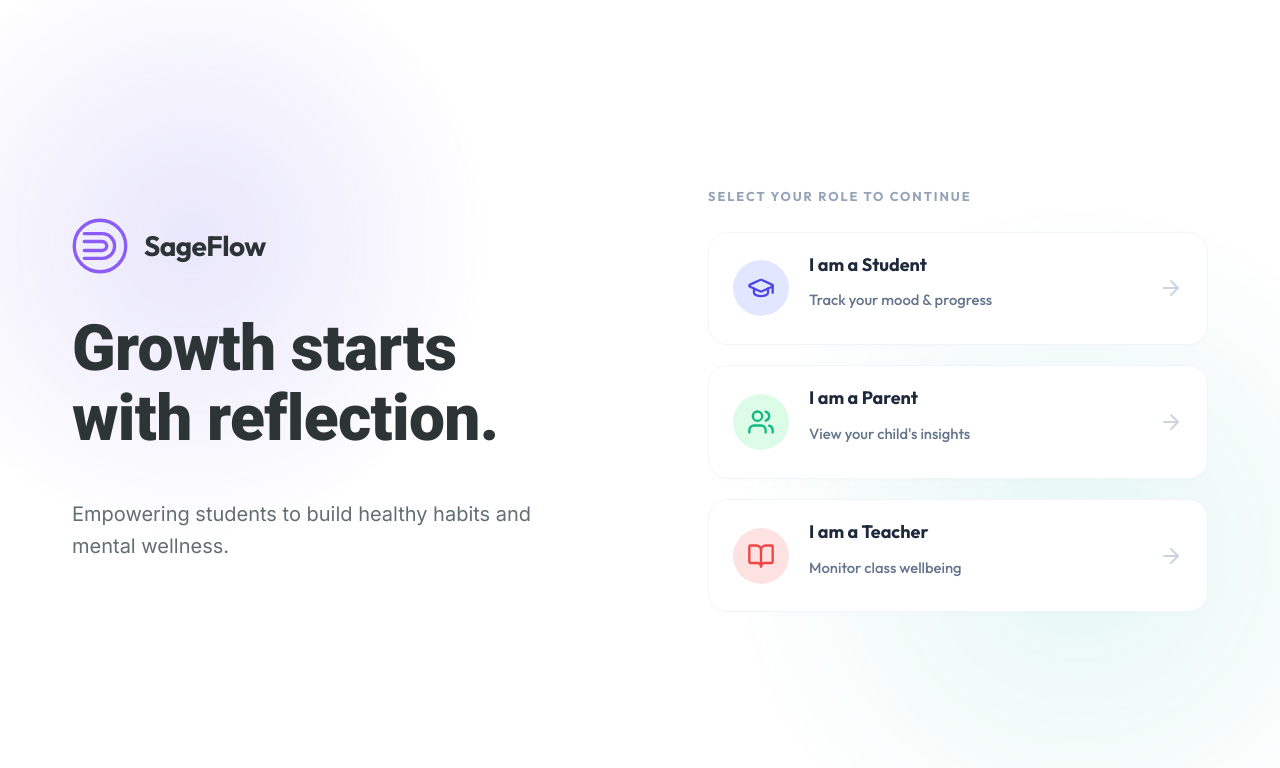
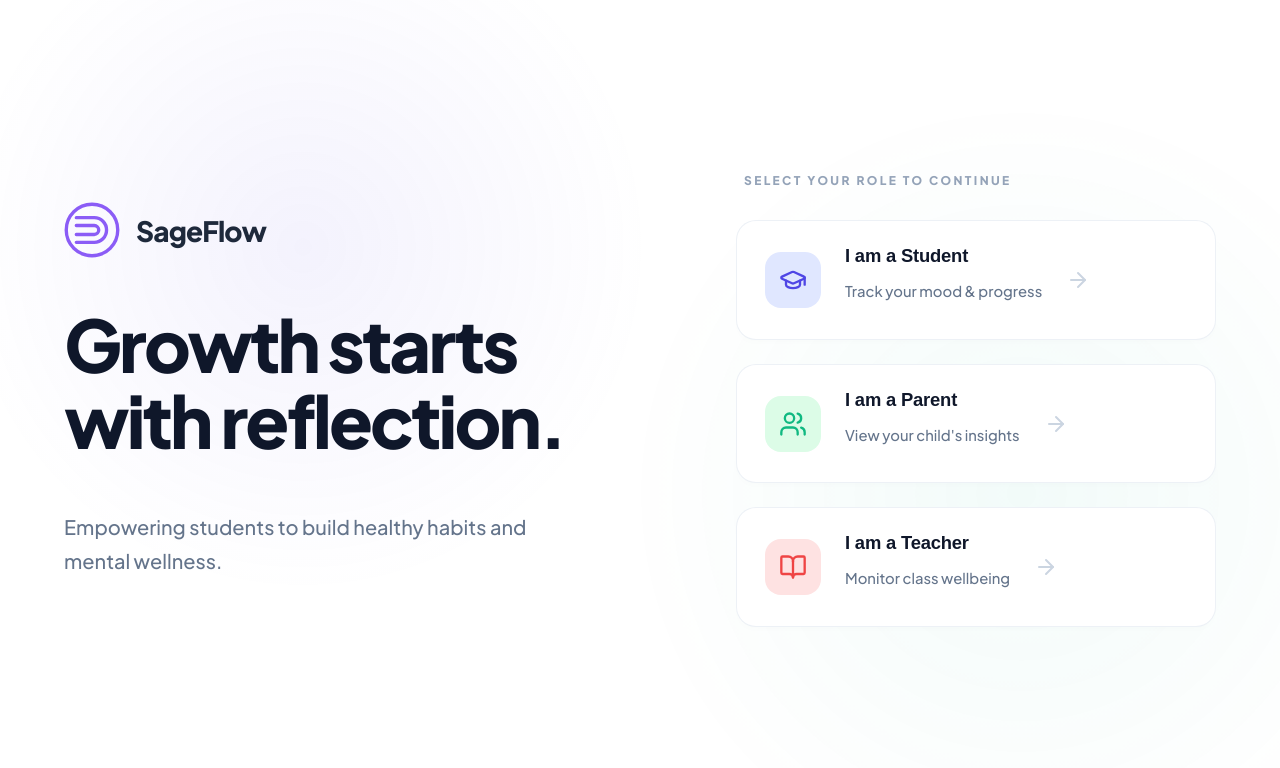
Before and after one commit to anupmedhi/SageFlow, a Next.js app: page / in a window 1280 px wide. Shown: the top 768 px of the page. Built offline with nearby package versions, Linux system fonts and the light colour scheme.

Commit message:
Enhance UI with Plus Jakarta Sans, premium cards, and interactive mood tracking

```diff
--- a/src/app/layout.tsx
+++ b/src/app/layout.tsx
@@ -1,5 +1,5 @@
 import type { Metadata } from "next";
-import { Inter, Outfit, Roboto } from "next/font/google"; // Import Roboto
+import { Inter, Plus_Jakarta_Sans } from "next/font/google";
 import "./globals.css";
 
 const inter = Inter({
@@ -7,17 +7,10 @@ const inter = Inter({
   subsets: ["latin"],
 });
 
-const outfit = Outfit({
-  variable: "--font-outfit",
+const jakarta = Plus_Jakarta_Sans({
+  variable: "--font-jakarta",
   subsets: ["latin"],
-});
-
-const roboto = Roboto({
-  weight: ['400', '700', '900'],
-  style: ['normal', 'italic'],
-  subsets: ['latin'],
   display: 'swap',
-  variable: '--font-roboto',
 });
 
 export const metadata: Metadata = {
@@ -33,7 +26,7 @@ export default function RootLayout({
   return (
     <html lang="en">
       <body
-        className={`${inter.variable} ${outfit.variable} ${roboto.variable} antialiased`}
+        className={`${inter.variable} ${jakarta.variable} antialiased`}
       >
         {children}
       </body>
--- a/src/app/page.module.css
+++ b/src/app/page.module.css
@@ -1,4 +1,4 @@
-/* ... (keep existing container/hero styles) */
+/* ... (keep existing container) */
 
 .container {
   min-height: 100vh;
@@ -7,194 +7,195 @@
   background: white;
   position: relative;
   overflow: hidden;
-  font-family: var(--font-outfit);
+  font-family: var(--font-jakarta), sans-serif;
+  /* Update root font */
 }
 
+/* Background Blurs - Tuned for elegance */
 .blob1 {
   position: absolute;
-  top: -10%;
-  left: -10%;
-  width: 600px;
-  height: 600px;
-  background: radial-gradient(circle, rgba(108, 92, 231, 0.15) 0%, rgba(255, 255, 255, 0) 70%);
+  top: -15%;
+  left: -5%;
+  width: 700px;
+  height: 700px;
+  background: radial-gradient(circle, rgba(108, 92, 231, 0.08) 0%, rgba(255, 255, 255, 0) 70%);
+  /* softer */
   border-radius: 50%;
   z-index: 0;
-  animation: float 10s ease-in-out infinite;
+  animation: float 15s ease-in-out infinite;
 }
 
 .blob2 {
   position: absolute;
   bottom: -10%;
   right: -10%;
-  width: 700px;
-  height: 700px;
-  background: radial-gradient(circle, rgba(0, 184, 148, 0.1) 0%, rgba(255, 255, 255, 0) 70%);
+  width: 800px;
+  height: 800px;
+  background: radial-gradient(circle, rgba(0, 184, 148, 0.05) 0%, rgba(255, 255, 255, 0) 70%);
+  /* softer */
   border-radius: 50%;
   z-index: 0;
-  animation: float 12s ease-in-out infinite reverse;
+  animation: float 18s ease-in-out infinite reverse;
 }
 
+/* ... Content Grid ... */
 .content {
   position: relative;
   z-index: 10;
-  max-width: 1200px;
+  max-width: 1280px;
+  /* Slightly wider */
   width: 100%;
   margin: 0 auto;
   padding: 4rem 2rem;
   display: grid;
   grid-template-columns: 1fr 1fr;
   align-items: center;
-  gap: 6rem;
-  /* Increased gap for better breathing room */
+  gap: 5rem;
   min-height: 100vh;
 }
 
-/* ... (Hero content stays similar but cleaned up) */
+/* Hero Typography */
 .heroContent {
   display: flex;
   flex-direction: column;
   justify-content: center;
   align-items: flex-start;
+  padding-left: 2rem;
 }
 
 .brand {
   display: flex;
   align-items: center;
   gap: 1rem;
-  margin-bottom: 2.5rem;
-}
-
-.logoIcon {
-  width: 3.5rem;
-  height: 3.5rem;
-  background: var(--primary);
-  border-radius: 14px;
-  display: flex;
-  align-items: center;
-  justify-content: center;
-  font-size: 1.75rem;
-  box-shadow: 0 8px 20px rgba(108, 92, 231, 0.25);
+  margin-bottom: 3rem;
 }
 
 .brandName {
   font-size: 1.75rem;
-  font-weight: 700;
-  color: var(--text-main);
-  letter-spacing: -0.02em;
+  font-weight: 800;
+  /* Bolder */
+  color: #1E293B;
+  letter-spacing: -0.03em;
 }
 
 .title {
-  font-family: var(--font-roboto), Helvetica, sans-serif;
-  /* User requested Roboto or Helvetica */
-  font-size: 4rem;
-  line-height: 1.1;
-  font-weight: 900;
-  /* Bolder for Roboto */
-  color: var(--text-main);
-  margin-bottom: 1.5rem;
-  letter-spacing: -0.01em;
-  /* Adjusted specific for Roboto */
+  font-family: var(--font-jakarta), sans-serif;
+  font-size: 4.5rem;
+  /* Larger */
+  line-height: 1.05;
+  font-weight: 800;
+  color: #0F172A;
+  margin-bottom: 2rem;
+  letter-spacing: -0.04em;
 }
 
 .subtitle {
   font-size: 1.25rem;
-  color: var(--text-muted);
-  line-height: 1.6;
-  max-width: 480px;
-  font-family: var(--font-inter);
+  color: #64748B;
+  line-height: 1.7;
+  max-width: 520px;
+  font-weight: 500;
 }
 
-/* Updated Role Section */
+/* Role Section - Enhanced Cards */
 .roleSection {
   display: flex;
   flex-direction: column;
-  gap: 1.25rem;
-  /* Tighter vertical gap */
+  gap: 1.5rem;
   width: 100%;
-  max-width: 500px;
-  /* Constrain width for cleaner look */
+  max-width: 480px;
   margin-left: auto;
-  /* Push to right */
+  margin-right: 2rem;
 }
 
 .roleLabel {
   text-transform: uppercase;
-  font-size: 0.8rem;
-  font-weight: 700;
-  letter-spacing: 0.15em;
+  font-size: 0.75rem;
+  font-weight: 800;
+  letter-spacing: 0.2em;
   color: #94A3B8;
-  /* Lighter grey */
   margin-bottom: 0.5rem;
-  display: block;
+  padding-left: 0.5rem;
 }
 
 .roleCard {
   background: white;
-  border: 1px solid #F1F5F9;
-  /* Very subtle border */
-  padding: 1.25rem 1.5rem;
+  border: 1px solid rgba(226, 232, 240, 0.6);
+  padding: 1.5rem 1.75rem;
   border-radius: 20px;
-  /* Slightly softer curve */
   display: flex;
   align-items: center;
-  gap: 1.25rem;
+  gap: 1.5rem;
   cursor: pointer;
-  transition: all 0.2s cubic-bezier(0.2, 0, 0, 1);
-  box-shadow: 0 4px 6px -1px rgba(0, 0, 0, 0.01), 0 2px 4px -1px rgba(0, 0, 0, 0.01);
-  /* Ultra subtle shadow */
+  transition: all 0.3s cubic-bezier(0.25, 1, 0.5, 1);
+  box-shadow: 0 4px 6px -1px rgba(0, 0, 0, 0.01);
+  position: relative;
+  overflow: hidden;
+}
+
+/* Premium Hover Effect */
+.roleCard::after {
+  content: '';
+  position: absolute;
+  inset: 0;
+  background: radial-gradient(circle at center, rgba(108, 92, 231, 0.03), transparent 70%);
+  opacity: 0;
+  transition: opacity 0.3s;
 }
 
 .roleCard:hover {
-  transform: translateY(-2px);
-  box-shadow: 0 10px 15px -3px rgba(0, 0, 0, 0.05), 0 4px 6px -2px rgba(0, 0, 0, 0.025);
-  border-color: rgba(108, 92, 231, 0.3);
-  /* Slight primary highlight */
+  transform: translateY(-4px) scale(1.01);
+  box-shadow: 0 20px 40px -12px rgba(0, 0, 0, 0.08);
+  /* Deep, soft shadow */
+  border-color: rgba(108, 92, 231, 0.4);
+}
+
+.roleCard:hover::after {
+  opacity: 1;
 }
 
 .roleIconWrapper {
   width: 3.5rem;
   height: 3.5rem;
-  border-radius: 50%;
+  border-radius: 16px;
+  /* Squircle */
   display: flex;
   align-items: center;
   justify-content: center;
   font-size: 1.5rem;
   flex-shrink: 0;
+  transition: transform 0.3s;
 }
 
-/* Refined typography for readability */
-.roleText {
-  flex: 1;
+.roleCard:hover .roleIconWrapper {
+  transform: scale(1.1) rotate(-5deg);
 }
 
 .roleText h3 {
-  font-size: 1.125rem;
-  /* 18px */
-  color: #1E293B;
-  /* Slate 800 */
-  margin-bottom: 0.15rem;
+  font-size: 1.15rem;
+  color: #0F172A;
+  margin-bottom: 0.25rem;
   font-weight: 700;
+  letter-spacing: -0.01em;
 }
 
 .roleText p {
   font-size: 0.925rem;
   color: #64748B;
-  /* Slate 500 */
   font-weight: 500;
 }
 
 .arrowIcon {
   color: #CBD5E1;
-  /* Slate 300 */
-  transition: transform 0.2s;
+  transition: all 0.3s;
 }
 
 .roleCard:hover .arrowIcon {
-  color: var(--primary);
-  transform: translateX(4px);
+  color: #6C5CE7;
+  transform: translateX(6px);
 }
 
-/* Animation utilities */
+/* ... Animations & Mobile ... */
 @keyframes float {
   0% {
     transform: translate(0, 0);
@@ -212,17 +213,22 @@
 @media (max-width: 900px) {
   .content {
     grid-template-columns: 1fr;
-    gap: 3rem;
-    padding-top: 2rem;
+    gap: 4rem;
+    padding: 3rem 1.5rem;
     text-align: center;
   }
 
   .heroContent {
+    padding-left: 0;
     align-items: center;
   }
 
   .brand {
     justify-content: center;
+  }
+
+  .title {
+    font-size: 3rem;
   }
 
   .roleSection {
```
